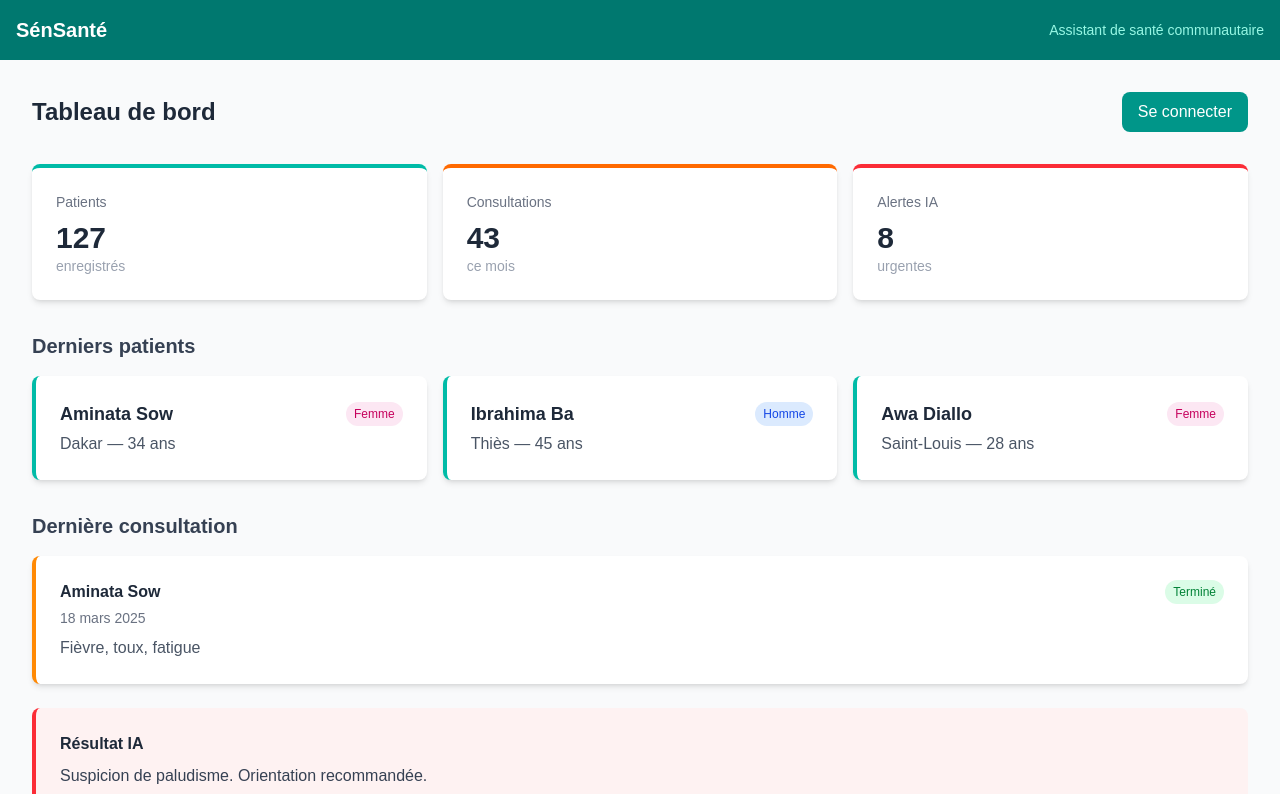
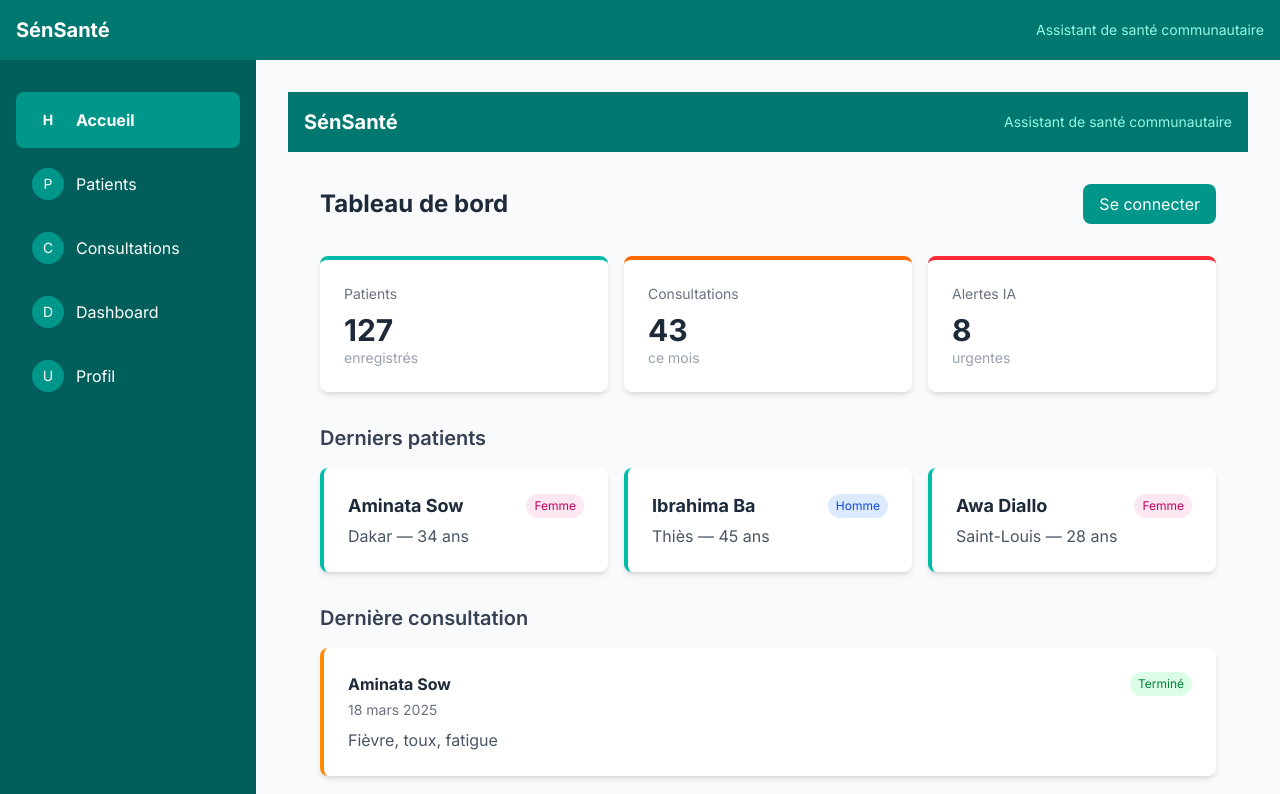
Before and after one commit to HxHxH404/sensante, a Next.js app: page / in a window 1280 px wide. Shown: the top 794 px of the page. Built offline with nearby package versions, Linux system fonts and the light colour scheme.

Commit message:
Layout avec sidebar (L'Architecte)

```diff
--- a/src/app/layout.tsx
+++ b/src/app/layout.tsx
@@ -1,33 +1,34 @@
 import type { Metadata } from "next";
-import { Geist, Geist_Mono } from "next/font/google";
+import { Inter } from "next/font/google";
 import "./globals.css";
+import Header from "@/components/Header";
+import Sidebar from "@/components/Sidebar";
 
-const geistSans = Geist({
-  variable: "--font-geist-sans",
-  subsets: ["latin"],
-});
-
-const geistMono = Geist_Mono({
-  variable: "--font-geist-mono",
-  subsets: ["latin"],
-});
+const inter = Inter({ subsets: ["latin"] });
 
 export const metadata: Metadata = {
-  title: "Create Next App",
-  description: "Generated by create next app",
+  title: "SénSanté",
+  description: "Assistant de santé communautaire avec IA",
 };
 
 export default function RootLayout({
   children,
-}: Readonly<{
+}: {
   children: React.ReactNode;
-}>) {
+}) {
   return (
-    <html
-      lang="en"
-      className={`${geistSans.variable} ${geistMono.variable} h-full antialiased`}
-    >
-      <body className="min-h-full flex flex-col">{children}</body>
+    <html lang="fr">
+      <body className={inter.className}>
+        <div className="flex flex-col min-h-screen">
+          <Header />
+          <div className="flex flex-1">
+            <Sidebar />
+            <main className="flex-1 bg-gray-50 p-8">
+              {children}
+            </main>
+          </div>
+        </div>
+      </body>
     </html>
   );
 }
--- a/src/components/Sidebar.tsx
+++ b/src/components/Sidebar.tsx
@@ -1,19 +1,39 @@
+"use client";
+
+import Link from "next/link";
+import { usePathname } from "next/navigation";
+
+const liens = [
+  { nom: "Accueil", href: "/", icone: "H" },
+  { nom: "Patients", href: "/patients", icone: "P" },
+  { nom: "Consultations", href: "/consultations", icone: "C" },
+  { nom: "Dashboard", href: "/dashboard", icone: "D" },
+  { nom: "Profil", href: "/profil", icone: "U" },
+];
+
 export default function Sidebar() {
+  const pathname = usePathname();
+
   return (
-    <aside className="bg-white w-64 min-h-screen shadow-md p-6 flex flex-col gap-4">
-      <nav className="flex flex-col gap-2">
-        <a href="#" className="text-teal-700 font-semibold hover:bg-teal-50 px-3 py-2 rounded-lg">
-          Tableau de bord
-        </a>
-        <a href="#" className="text-gray-600 hover:bg-gray-100 px-3 py-2 rounded-lg">
-          Patients
-        </a>
-        <a href="#" className="text-gray-600 hover:bg-gray-100 px-3 py-2 rounded-lg">
-          Consultations
-        </a>
-        <a href="#" className="text-gray-600 hover:bg-gray-100 px-3 py-2 rounded-lg">
-          Alertes IA
-        </a>
+    <aside className="w-64 bg-teal-800 text-white min-h-screen p-4">
+      <nav className="space-y-2 mt-4">
+        {liens.map((lien) => {
+          const actif = pathname === lien.href;
+          return (
+            <Link
+              key={lien.href}
+              href={lien.href}
+              className={`flex items-center gap-3 px-4 py-3 rounded-lg transition ${
+                actif ? "bg-teal-600 font-bold" : "hover:bg-teal-700"
+              }`}
+            >
+              <span className="w-8 h-8 bg-teal-600 rounded-full flex items-center justify-center text-sm">
+                {lien.icone}
+              </span>
+              {lien.nom}
+            </Link>
+          );
+        })}
       </nav>
     </aside>
   );
```
